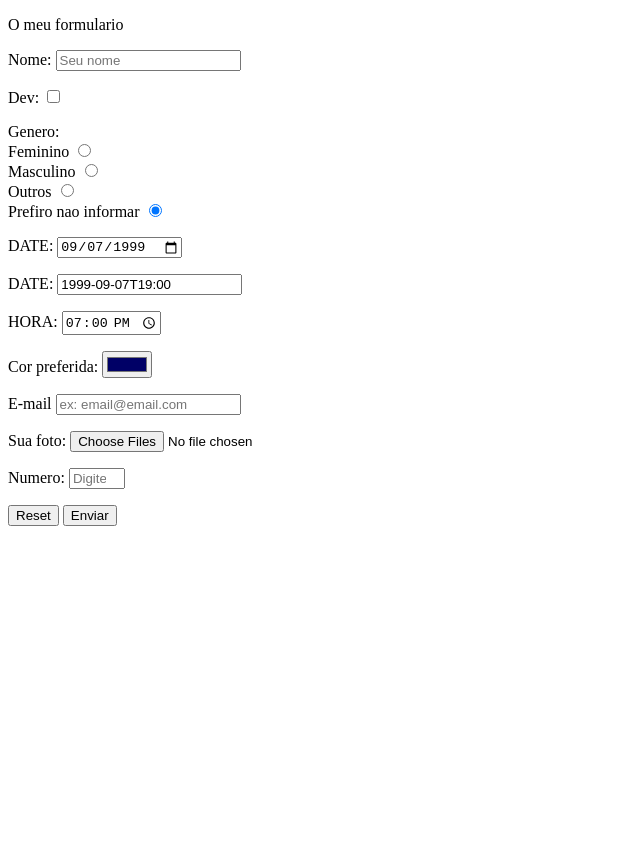
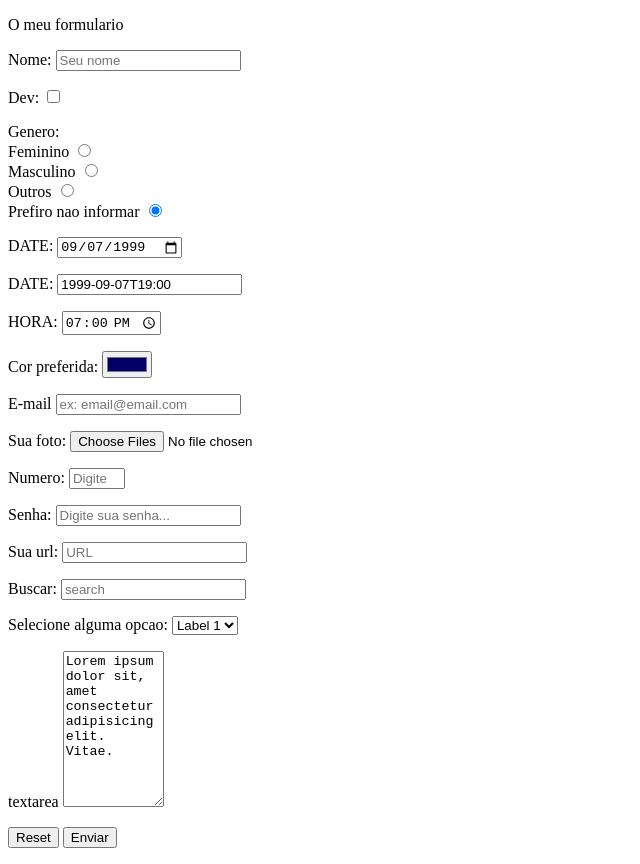
Before and after one commit to V-Renan/CursoJS, a plain HTML site: page HTML&CSS/aula9/index.html in a window 1280 px wide. Shown: the whole page, without its empty margins (0-640 px from the left). Before the commit the page ends 800 px from the top, so only its background shows below. Drawn offline with Linux system fonts and the light colour scheme.

Commit message:
HTML & CSS
inputs

```diff
--- a/HTML&CSS/aula9/index.html
+++ b/HTML&CSS/aula9/index.html
@@ -76,6 +76,38 @@
         </p>
 
         <p>
+            <label for="password">Senha:</label>
+            <input type="password" id="password" name="password" placeholder="Digite sua senha...">
+        </p>
+
+        <p>
+            <label for="url">Sua url:</label>
+            <input type="url" id="url" name="url" placeholder="URL">
+
+        </p>
+
+        <p>
+            <label for="search">Buscar:</label>
+            <input type="search" id="search" name="search" placeholder="search">
+
+        </p>
+
+        <p>
+            <label for="select">Selecione alguma opcao:</label>
+            <select name="select" id="select">
+                <option value="qaulquer 1" label="Label 1"></option>
+                <option value="qaulquer 2" label="Label 2"></option>
+                <option value="qaulquer 3" label="Label 3"></option>
+                <option value="qaulquer 4" label="Label 4"></option>
+            </select>
+        </p>
+
+        <p>
+            <label for="textarea">textarea</label>
+            <textarea name="textarea" id="textarea" cols="10" rows="10">Lorem ipsum dolor sit, amet consectetur adipisicing elit. Vitae.</textarea>
+        </p>
+
+        <p>
             <button type="submit">Reset</button>
             <button type="submit">Enviar</button>
         </p>
```
